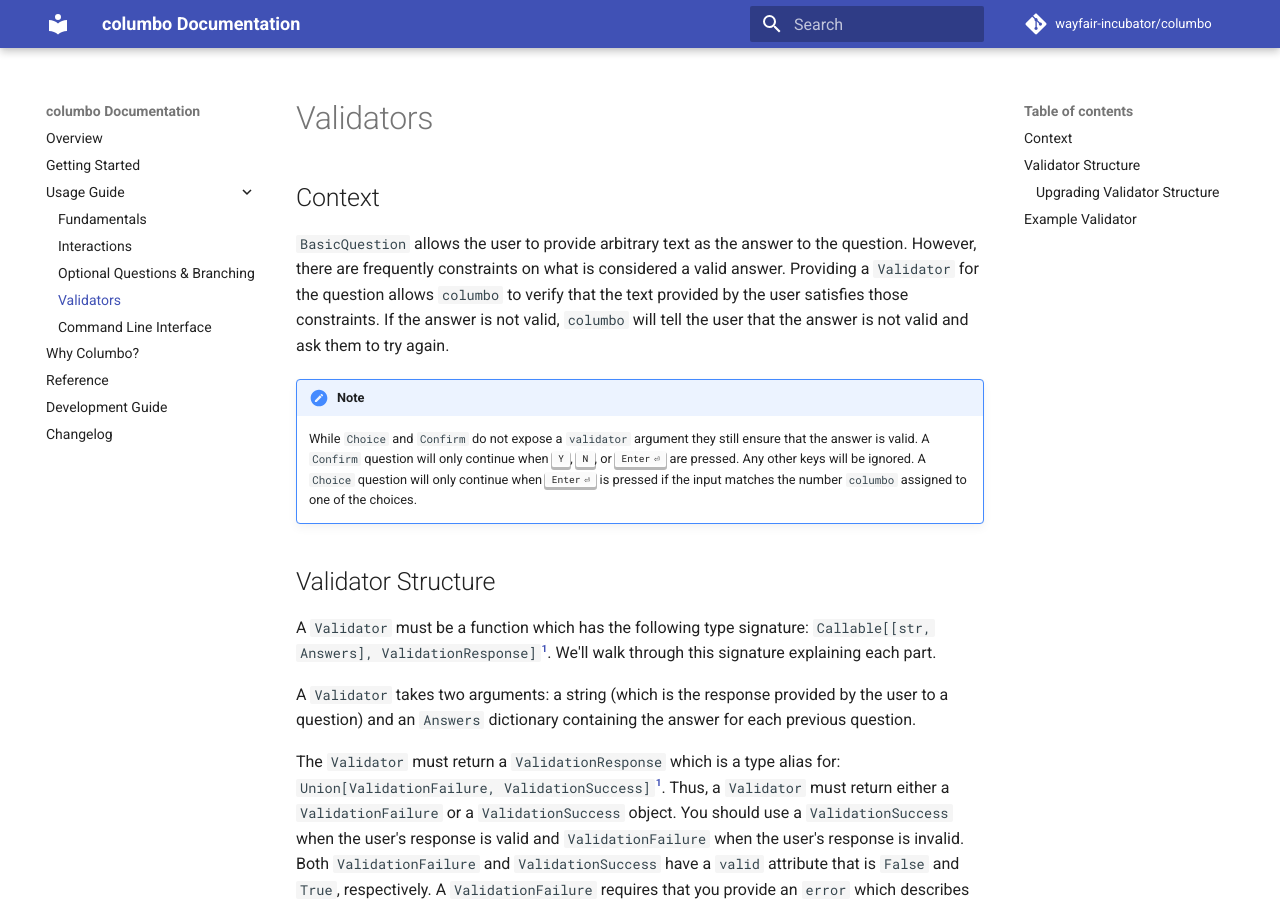
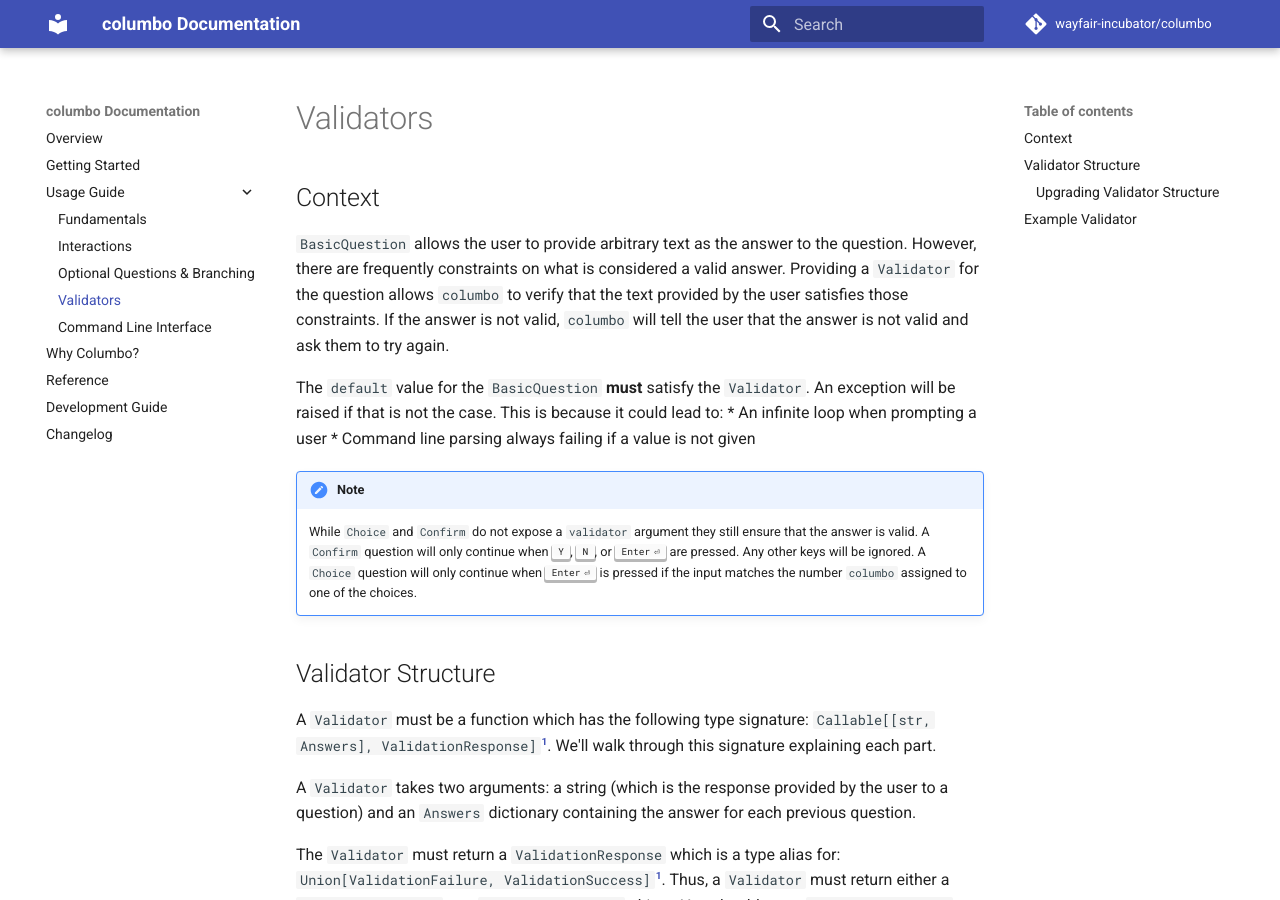
Before and after one commit to plannigan/columbo, an MkDocs documentation site: the page built from docs/usage-guide/validators.md, in a window 1280 px wide and 900 px high. Built offline with MkDocs 1.6.1 and Material for MkDocs 9.7.7, drawn with Linux system fonts in a browser that asks for light colours; comment, search, counter and statistics services are not loaded; the version menu is left out.

Commit message:
Reject default values that do no satisfy the validator

```diff
--- a/docs/usage-guide/validators.md
+++ b/docs/usage-guide/validators.md
@@ -4,8 +4,13 @@
 
 `BasicQuestion` allows the user to provide arbitrary text as the answer to the question. However, there are frequently
 constraints on what is considered a valid answer. Providing a `Validator` for the question allows `columbo` to verify
-that the text provided by the user satisfies those constraints. If the answer is not valid, `columbo` will tell the user that
-the answer is not valid and ask them to try again.
+that the text provided by the user satisfies those constraints. If the answer is not valid, `columbo` will tell the user
+that the answer is not valid and ask them to try again.
+
+The `default` value for the `BasicQuestion` **must** satisfy the `Validator`. An exception will be raised if that is not
+the case. This is because it could lead to:
+* An infinite loop when prompting a user
+* Command line parsing always failing if a value is not given
 
 !!! Note Implicit Validators
     While `Choice` and `Confirm` do not expose a `validator` argument they still ensure that the answer is valid.
```
Also changed, not shown: CHANGELOG.md (+14 -1 lines), docs/usage-guide/interactions.md (+3 -0 lines), 3 other files.
